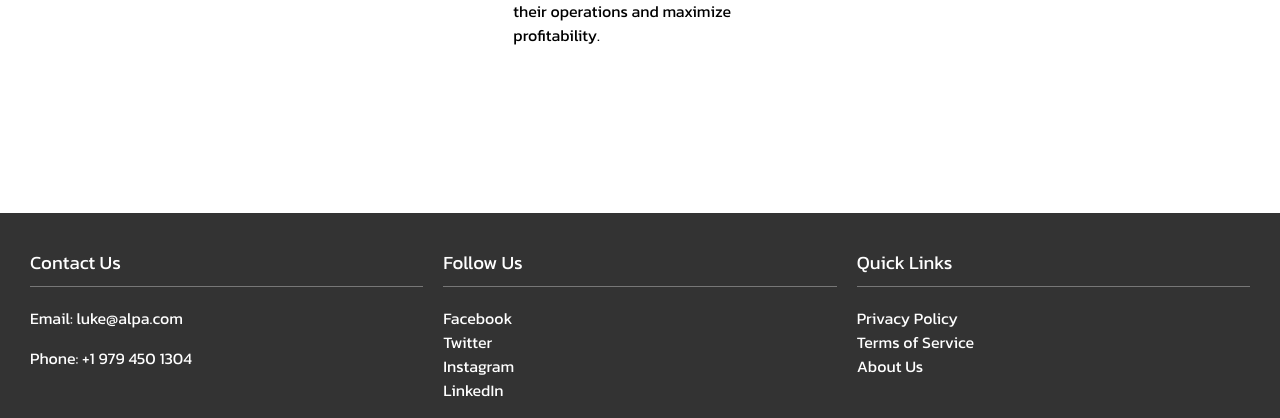
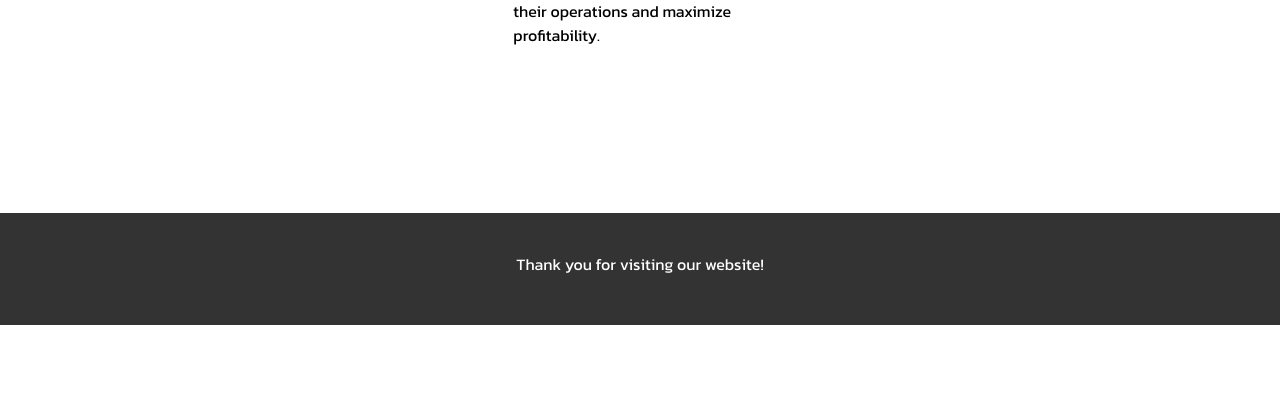
Before and after one commit to Lukedhenderson/alpa, a Flask app: page / in a window 1280 px wide. Shown: the part 3151-3569 px from the top of the page. After the commit the page ends 3476 px from the top, so only its background shows below. Run offline with Flask 2, Linux system fonts and the light colour scheme; parts of the project's set-up code (start-up, migrations or seed data) failed here and were passed over.

Commit message:
application changes

```diff
--- a/static/css/landing.css
+++ b/static/css/landing.css
@@ -209,23 +209,9 @@ body {
     color: white;
     padding: 6px 20px 6px 20px;
     margin-top: 150px;
+    height: 100px;
 }
 
 .footer-section {
-    flex: 1;
-    margin: 10px;
+    margin-top: 33px;
 }
-
-.footer-section h3 {
-    border-bottom: 1px solid #777;
-    padding-bottom: 10px;
-}
-
-.footer-section a {
-    color: white;
-    text-decoration: none;
-}
-
-.footer-section a:hover {
-    text-decoration: underline;
-}
--- a/templates/landing.html
+++ b/templates/landing.html
@@ -72,22 +72,7 @@
     <footer>
         <div class="footer-container">
             <div class="footer-section">
-                <h3>Contact Us</h3>
-                <p>Email: luke@alpa.com</p>
-                <p>Phone: +1 979 450 1304</p>
-            </div>
-            <div class="footer-section">
-                <h3>Follow Us</h3>
-                <a href="https://facebook.com">Facebook</a><br>
-                <a href="https://twitter.com">Twitter</a><br>
-                <a href="https://instagram.com">Instagram</a><br>
-                <a href="https://linkedin.com">LinkedIn</a>
-            </div>
-            <div class="footer-section">
-                <h3>Quick Links</h3>
-                <a href="/privacy-policy">Privacy Policy</a><br>
-                <a href="/terms-of-service">Terms of Service</a><br>
-                <a href="/about-us">About Us</a>
+                Thank you for visiting our website!
             </div>
         </div>
     </footer>
```
Also changed, not shown: static/images/logo copy.jpg (added), 3 other files.
